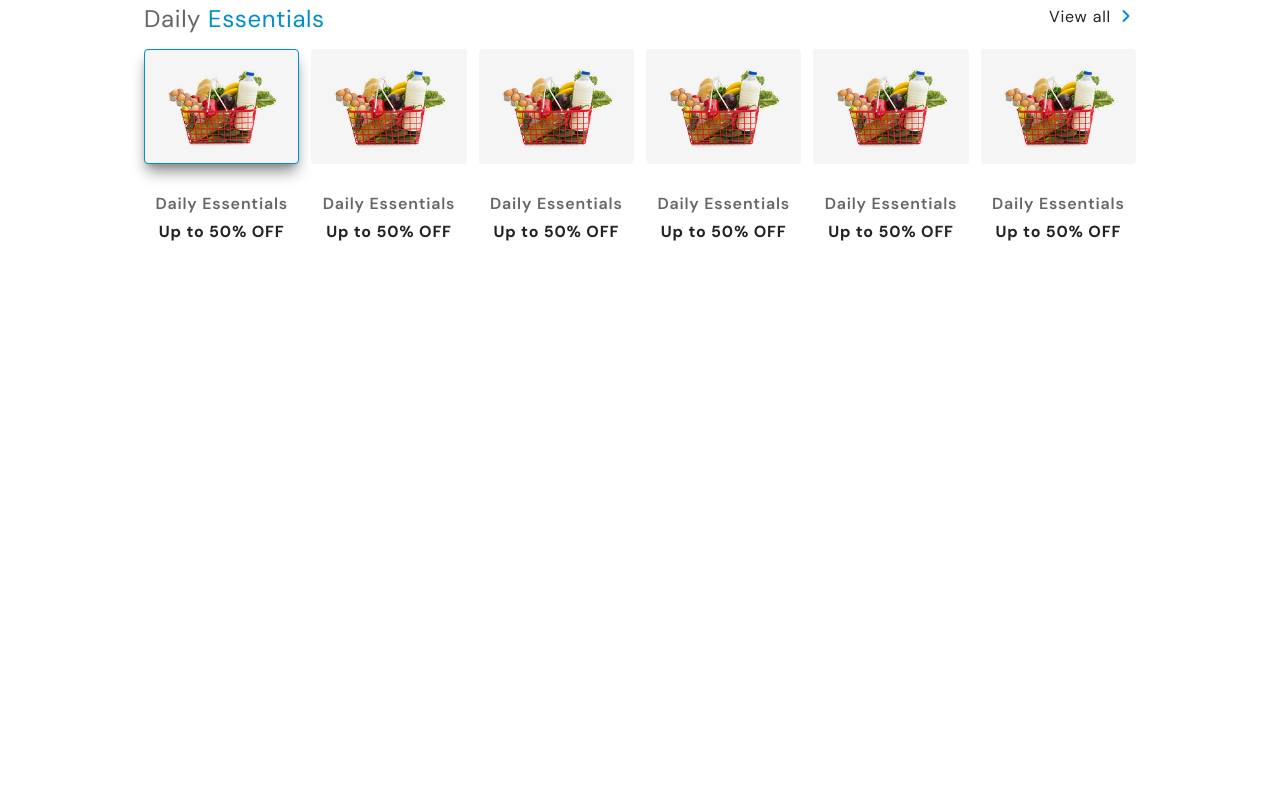
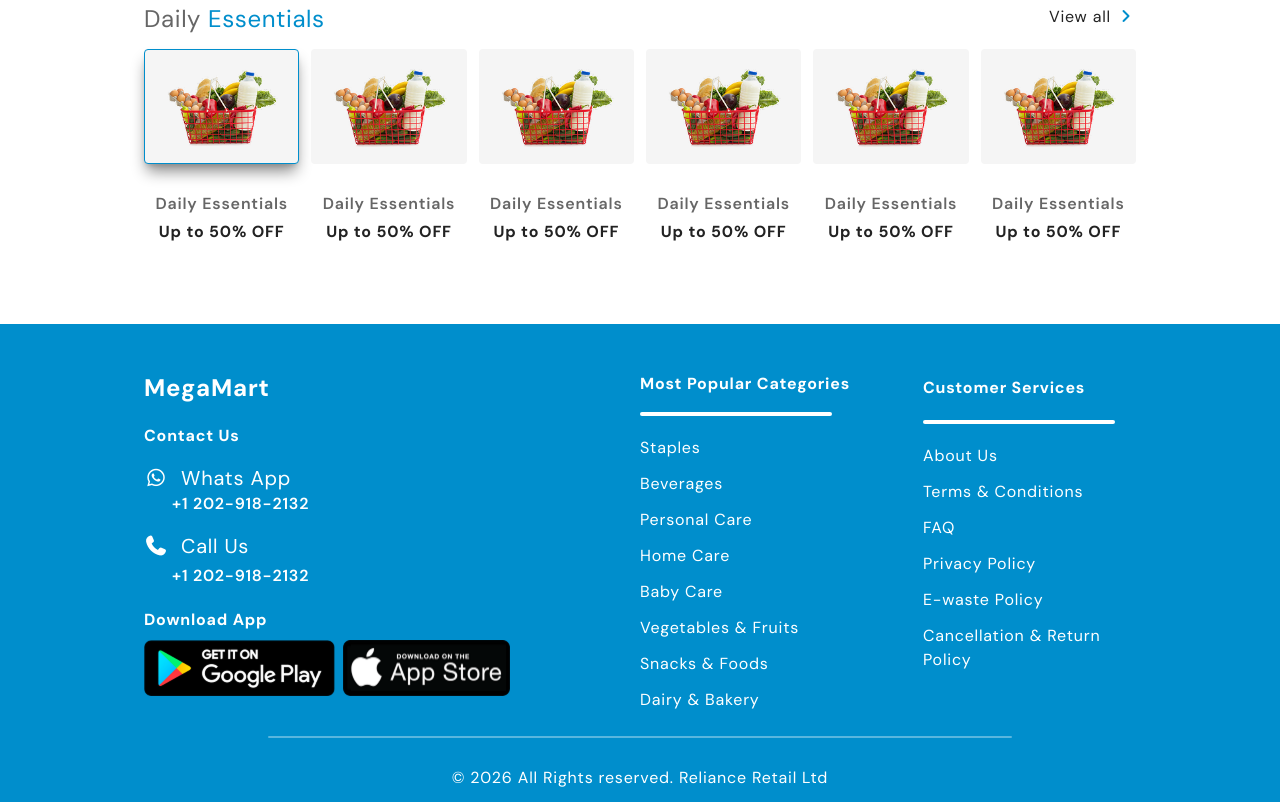
Before and after one commit to alaamaghraby149/mega-mart, a website: page index.html in a window 1280 px wide. Shown: the part 1732-2534 px from the top of the page. Before the commit the page ends 2056 px from the top, so only its background shows below. Drawn offline with nearby package versions, Linux system fonts and the light colour scheme; files that its build step writes are made by us from their sources; a web font is replaced by a local one.

Commit message:
add footer

```diff
--- a/index.html
+++ b/index.html
@@ -632,6 +632,76 @@
         </div>
 
     </div>
+    <!-- footer -->
+    <footer class="bg-primaryColor h-auto w-full text-white">
+        <div class="container">
+            <div class="footer__content pt-12">
+                <div class="mb-6">
+                    <h2 class=" font-bold lh-base text-2xl mb-5">MegaMart</h2>
+                    <div class="footer__content--contact flex flex-col justify-center gap-4">
+                        <h4 class="text-white font-bold">Contact Us</h4>
+                        <div class="footer__content--contact-whatsapp   ">
+                            <div class="flex gap-3 items-center text-white">
+                                <i class="fa-brands fa-whatsapp text-xl"></i>
+                                <span class="text-xl ">Whats App</span>
+                            </div>
+                            <p class="text-white pl-7 font-semibold">+1 202-918-2132</p>
+                        </div>
+                        <div class="footer__content--contact-phone flex flex-col gap-1 ">
+                            <div class="flex gap-3 items-center text-white">
+                                <i class="fa-solid fa-phone text-xl"></i>
+                                <span class="text-xl ">Call Us</span>
+                            </div>
+                            <p class="text-white pl-7 font-semibold">+1 202-918-2132</p>
+                        </div>
+                    </div>
+                    <div class="download flex flex-col gap-2 justify-center mt-5">
+                        <h3 class="font-bold">Download App</h3>
+                        <div class="flex gap-2">
+                            <img src="./src/images/image 10.png" alt="">
+                            <img src="./src/images/image 11.png" alt="">
+                        </div>
+                    </div>
+                </div>
+                <div class="popular-categories">
+                    <div class="popular-categories-heading">
+                        <h2 class="  font-bold ">Most Popular Categories</h2>
+                        <div class="footer__line"></div>
+                        <ul class="flex flex-col justify-start gap-3 mt-5 ">
+                            <li class=""><a href="#">Staples</a></li>
+                            <li class=""><a href="#">Beverages</a></li>
+                            <li class=""><a href="#">Personal Care</a></li>
+                            <li class=""><a href="#">Home Care</a></li>
+                            <li class=""><a href="#">Baby Care</a></li>
+                            <li class=""><a href="#">Vegetables & Fruits</a></li>
+                            <li class=""><a href="#">Snacks & Foods</a></li>
+                            <li class=""><a href="#">Dairy & Bakery</a></li>
+                        </ul>
+                    </div>
+                </div>
+                <div class="services ml-5">
+                    <div class="services-heading">
+                        <h2 class="py-1  font-bold ">Customer Services</h2>
+                        <div class="footer__line"></div>
+                        <ul class="flex flex-col justify-start gap-3 mt-5">
+                            <li><a href="#">About Us</a></li>
+                            <li><a href="#">Terms & Conditions</a></li>
+                            <li><a href="#">FAQ</a></li>
+                            <li><a href="#">Privacy Policy</a></li>
+                            <li><a href="#">E-waste Policy</a></li>
+                            <li><a href="#">Cancellation & Return Policy</a></li>
+                        </ul>
+                    </div>
+                </div>
+
+
+            </div>
+            <div class="footer__separator w-[75%] bg-white h-[2px] my-0 mx-auto opacity-35 rounded mt-4"></div>
+            <div class="rights  flex items-center justify-center mt-4 py-3">
+                <p class="">&copy; 2026 All Rights reserved. Reliance Retail Ltd </p>
+            </div>
+        </div>
+    </footer>
     <script src="https://cdn.jsdelivr.net/npm/swiper@12/swiper-bundle.min.js"></script>
     <script src="./src/js/main.js"></script>
 </body>
--- a/src/main.css
+++ b/src/main.css
@@ -53,4 +53,12 @@
         bg-primaryColor text-white rounded-tr-[16px]
         rounded-bl-[16px]
     }
+    footer .footer__content{
+        display: grid;
+        grid-template-columns: 2fr 1fr 1fr;
+        gap: 30px;
+    }
+    .footer__line{
+        @apply w-48 h-1 bg-white rounded mt-4
+    }
 }
```
Also changed, not shown: src/images/image 10.png (added), src/images/image 11.png (added).
